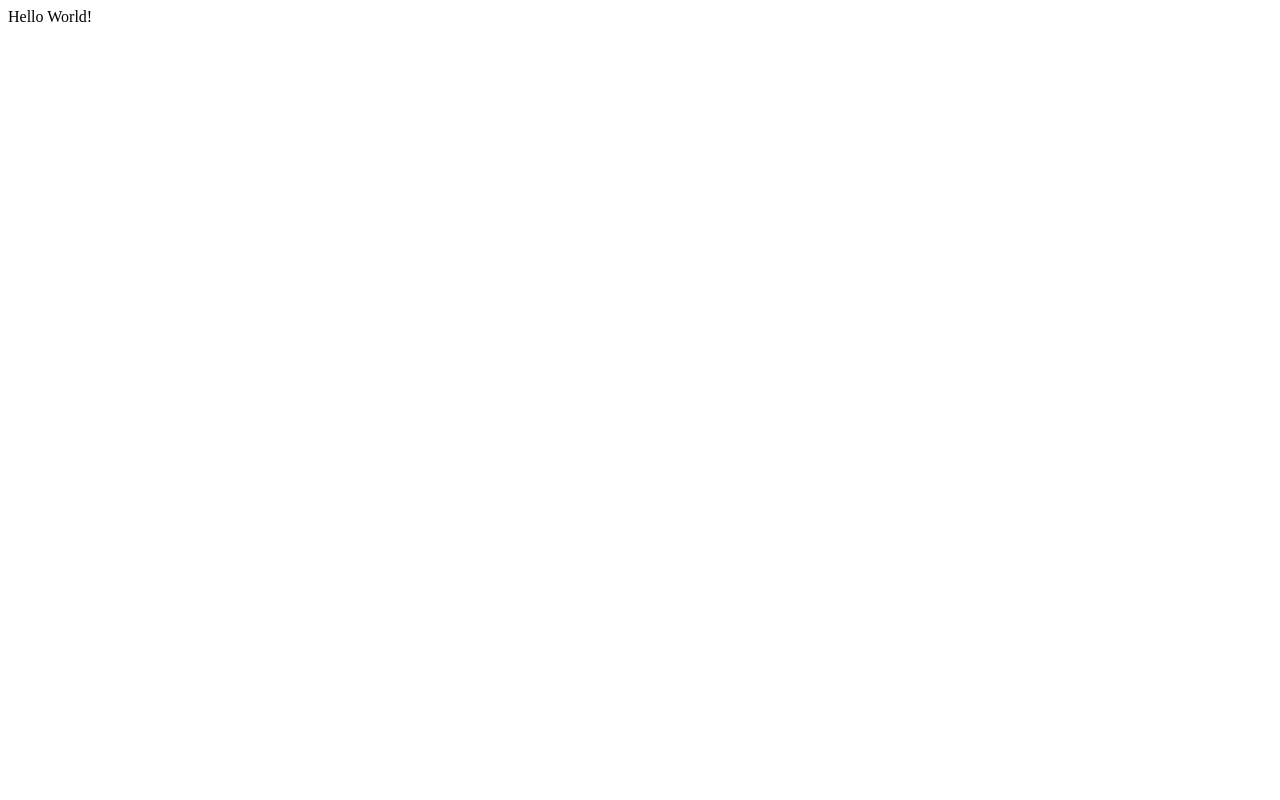
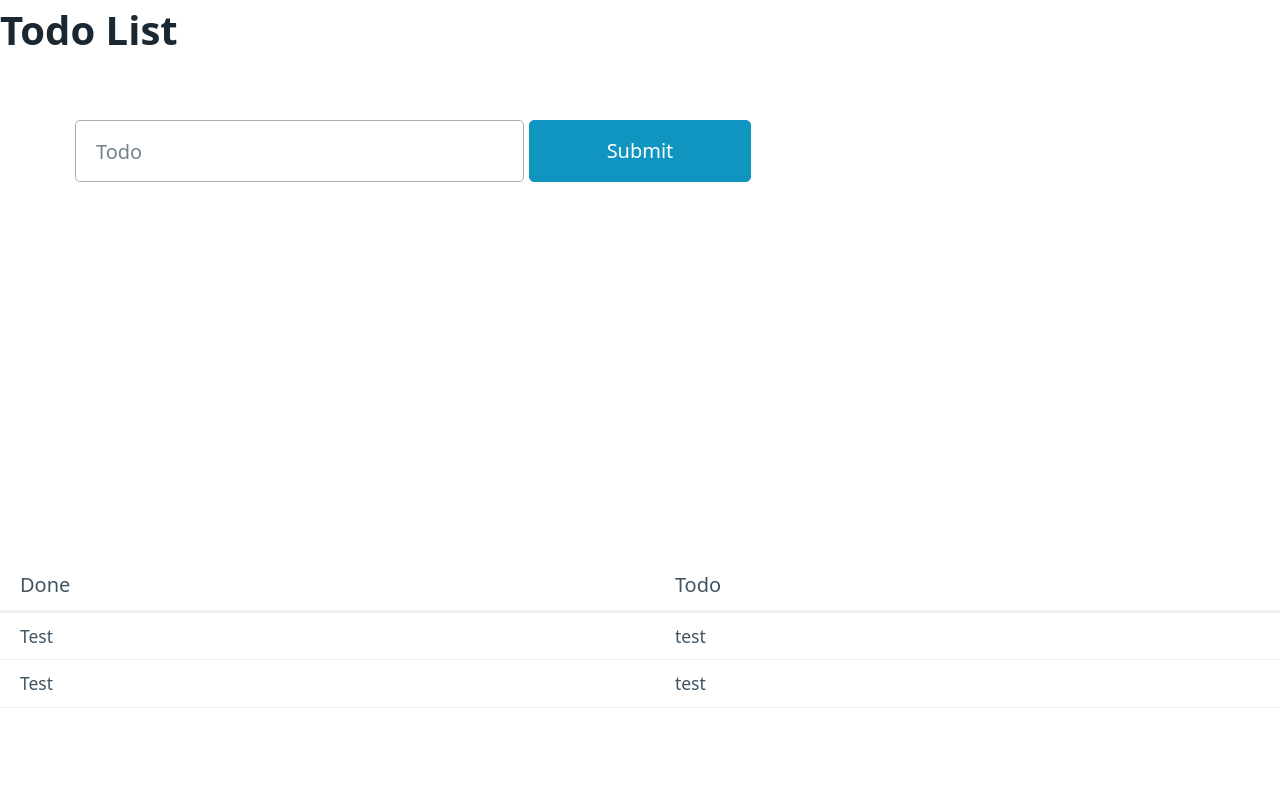
Before and after one commit to IwanIDev/flasktodolist, a Flask app: page / in a window 1280 px wide. Before the commit the page is almost empty. Run offline with Flask 3, Linux system fonts and the light colour scheme; some libraries are stand-ins or nearby versions.

Commit message:
Created a very basic design for the todo list.

```diff
--- a/app.py
+++ b/app.py
@@ -1,11 +1,11 @@
-from flask import Flask
+import flask
 
-app = Flask(__name__)
+app = flask.Flask(__name__)
 
 
 @app.route('/')
 def hello_world():  # put application's code here
-    return 'Hello World!'
+    return flask.render_template("home.html", todos=['hi', 'ho'])
 
 
 if __name__ == '__main__':
--- a/templates/base.html
+++ b/templates/base.html
@@ -5,8 +5,10 @@
     <title>Title</title>
     <script src="https://unpkg.com/htmx.org@1.9.4"></script>
     <link rel="stylesheet" href="https://cdn.jsdelivr.net/npm/@picocss/pico@1/css/pico.min.css">
+    {% block styles %} {% endblock %}
 </head>
 <body>
-
+    {% block content %}
+    {% endblock %}
 </body>
 </html>
--- /dev/null
+++ b/templates/home.html
@@ -0,0 +1,40 @@
+{% extends 'base.html' %}
+{% from "todos.html" import createTodo %}
+{% block styles %}
+<style>
+.inputsgrid {
+    display: grid;
+    grid-template-columns: repeat(5, 1fr);
+    grid-template-rows: repeat(5, 1fr);
+    grid-column-gap: 5px;
+    grid-row-gap: 0px;
+}
+
+#inputfield1 { grid-area: 1 / 1 / 2 / 3; }
+#inputbutton { grid-area: 1 / 3 / 2 / 4; }
+
+</style>
+{% endblock %}
+{% block content %}
+    <h1>Todo List</h1>
+    <form hx-post="/submit" hx-swap="beforeend" hx-target="#todos" class="container">
+        <div class="inputsgrid">
+            <input id="inputfield1" type="text" placeholder="Todo" name="todo" class="form-control mb-3" />
+            <button id="inputbutton" type="submit" class="btn btn-primary" role="button">Submit</button>
+        </div>
+    </form>
+
+    <table>
+        <thead>
+            <tr>
+                <th scope="col">Done</th>
+                <th scope="col">Todo</th>
+            </tr>
+        </thead>
+        <tbody id="todos" hx-target="closest tr" hx-swap="outerHTML swap:0.5s">
+        {% for todo in todos %}
+            {{ createTodo() }}
+        {% endfor %}
+        </tbody>
+    </table>
+{% endblock %}
--- /dev/null
+++ b/templates/todos.html
@@ -0,0 +1,8 @@
+{% macro createTodo() %}
+<tr>
+    <td>Test</td>
+    <td>test</td>
+</tr>
+{% endmacro %}
+
+{{ createTodo() }}
```
